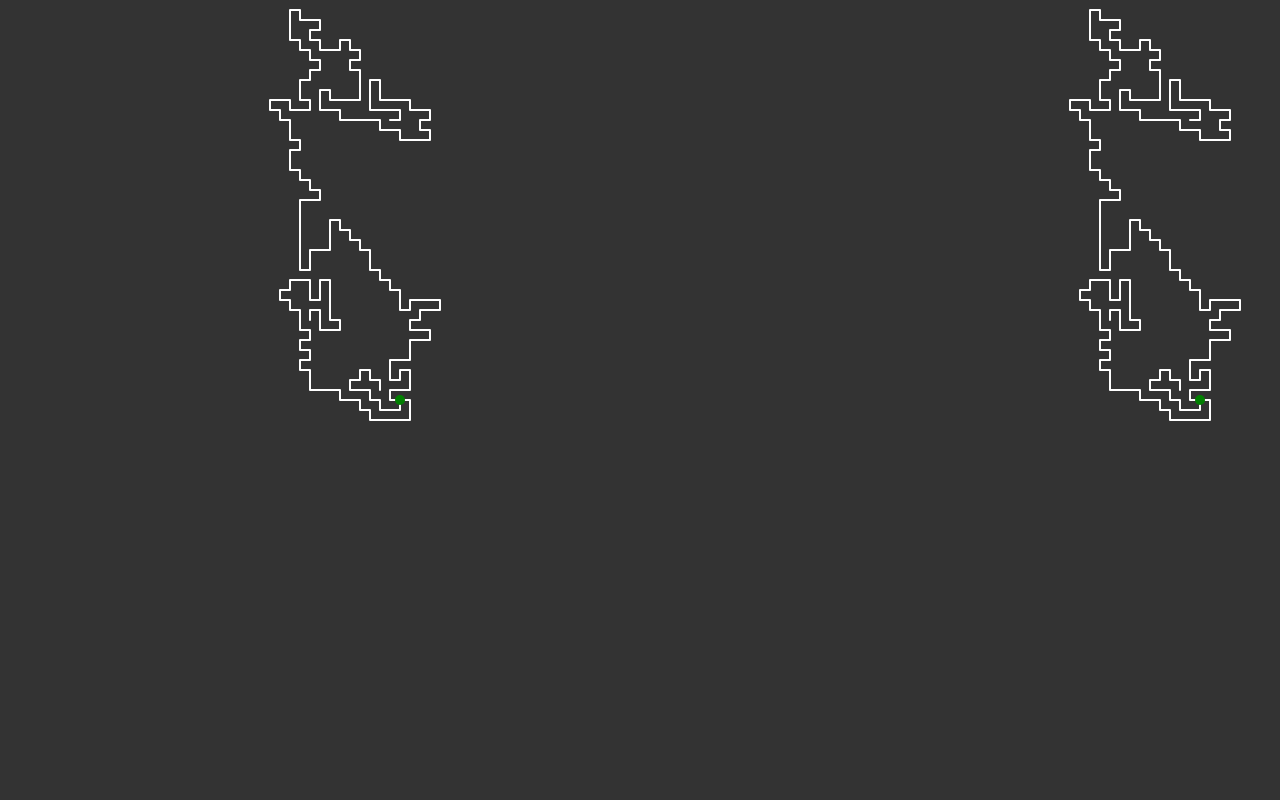
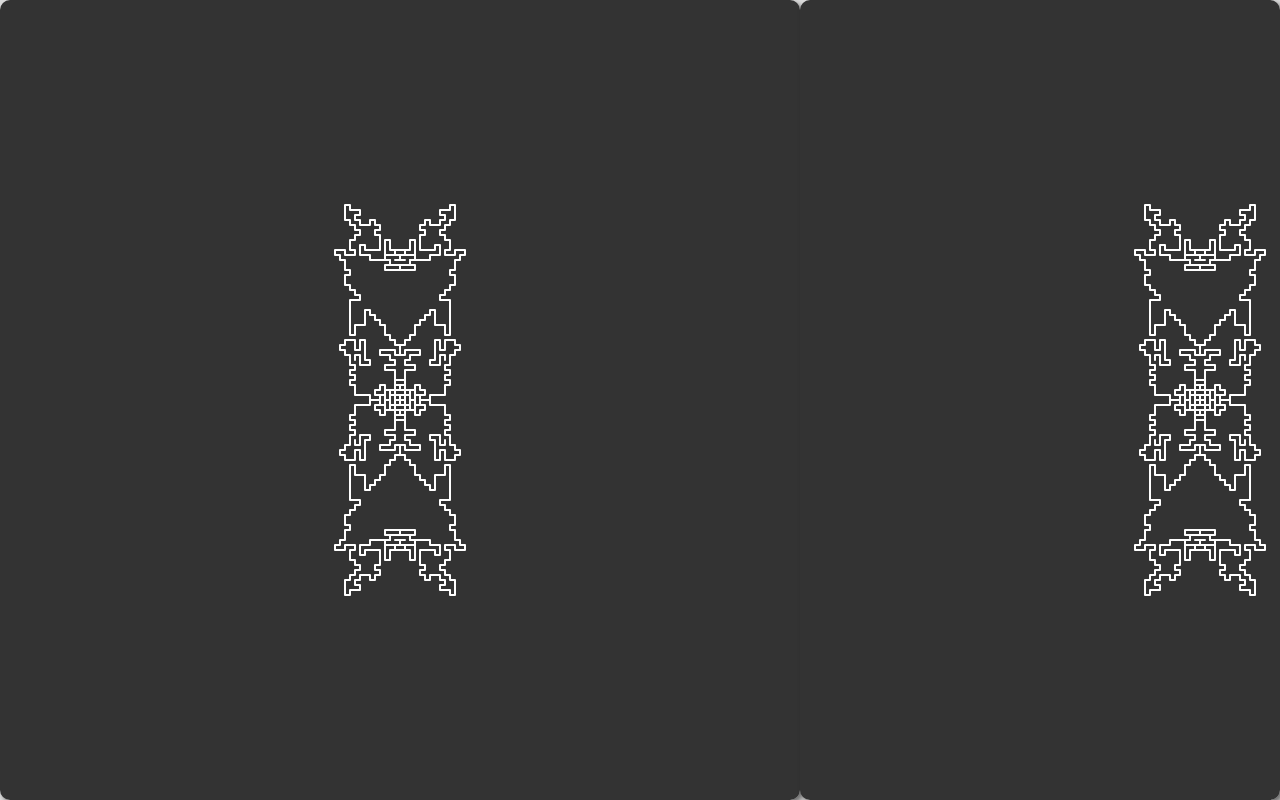
Before and after one commit to chrisdennett/borgflakes, a React (Create React App) app: page / in a window 1280 px wide. Built offline with nearby package versions, Linux system fonts and the light colour scheme.

Commit message:
Added topBottom and leftRight mirroring

```diff
--- a/src/components/BorgflakeCanvas/BorgflakeCanvas.js
+++ b/src/components/BorgflakeCanvas/BorgflakeCanvas.js
@@ -9,6 +9,8 @@ export default function BorgflakeCanvas({
   borgLines,
   lineColour,
   lineThickness,
+  drawCenterPt,
+  drawGrid,
 }) {
   const canvasRef = useRef(null);
 
@@ -24,11 +26,13 @@ export default function BorgflakeCanvas({
     ctx.fillStyle = bg;
     ctx.fillRect(0, 0, w, h);
 
-    for (let pt of gridPoints) {
-      ctx.beginPath();
-      ctx.fillStyle = "white";
-      ctx.arc(pt.x, pt.y, 2, 0, 2 * Math.PI);
-      ctx.fill();
+    if (drawGrid) {
+      for (let pt of gridPoints) {
+        ctx.beginPath();
+        ctx.fillStyle = "white";
+        ctx.arc(pt.x, pt.y, 1, 0, 2 * Math.PI);
+        ctx.fill();
+      }
     }
 
     // BORG LINES
@@ -36,18 +40,19 @@ export default function BorgflakeCanvas({
     ctx.lineJoin = "round";
     ctx.strokeStyle = lineColour;
     ctx.lineWidth = lineThickness;
-    for (let line of borgLines) {
-      const linePts = line;
 
-      ctx.beginPath();
-      ctx.moveTo(linePts[0].x, linePts[0].y);
-      for (let i = 1; i < linePts.length; i++) {
-        ctx.lineTo(linePts[i].x, linePts[i].y);
-      }
-      ctx.stroke();
-    }
+    drawLines(ctx, borgLines);
+    ctx.translate(w, 0);
+    ctx.scale(-1, 1);
+    drawLines(ctx, borgLines);
+    ctx.translate(0, h);
+    ctx.scale(1, -1);
+    drawLines(ctx, borgLines);
+    ctx.translate(w, 0);
+    ctx.scale(-1, 1);
+    drawLines(ctx, borgLines);
 
-    if (borgLines.length > 0) {
+    if (borgLines.length > 0 && drawCenterPt) {
       ctx.beginPath();
       ctx.fillStyle = "green";
       ctx.arc(borgLines[0][0].x, borgLines[0][0].y, 5, 0, 2 * Math.PI);
@@ -57,3 +62,16 @@ export default function BorgflakeCanvas({
 
   return <canvas ref={canvasRef} className={styles.borgflakeCanvas} />;
 }
+
+const drawLines = (ctx, borgLines) => {
+  for (let line of borgLines) {
+    const linePts = line;
+
+    ctx.beginPath();
+    ctx.moveTo(linePts[0].x, linePts[0].y);
+    for (let i = 1; i < linePts.length; i++) {
+      ctx.lineTo(linePts[i].x, linePts[i].y);
+    }
+    ctx.stroke();
+  }
+};
--- a/src/components/BorgflakeCanvas/BorgflakeCanvas.module.css
+++ b/src/components/BorgflakeCanvas/BorgflakeCanvas.module.css
@@ -1,3 +1,5 @@
 .borgflakeCanvas {
   line-height: 0;
+  border-radius: 10px;
+  box-shadow: 3px 3px 5px rgba(0, 0, 0, 0.5);
 }
--- a/src/components/BorgflakeGenerator/BorgflakeGenerator.js
+++ b/src/components/BorgflakeGenerator/BorgflakeGenerator.js
@@ -8,11 +8,11 @@ export default function BorgflakeGenerator() {
   const [gridPoints, setGridPoints] = useState([]);
   const [borgLines, setBorgLines] = useState([]);
   const [flakeSize] = useState({ w: 800, h: 800 });
-  const [cellSize] = useState(10);
+  const [cellSize] = useState(5);
 
   useEffect(() => {
     const pts = generateGridData({ ...flakeSize, cellSize });
-    // setGridPoints(pts);
+    setGridPoints(pts);
     const lines = generateBorglines({ gridPoints: pts });
     setBorgLines(lines);
   }, [flakeSize, cellSize]);
@@ -25,6 +25,10 @@ export default function BorgflakeGenerator() {
     borgLines,
     lineColour: "white",
     lineThickness: 2,
+    drawCenterPt: false,
+    drawGrid: false,
+    mirrorLeftRight: true,
+    mirrorTopBottom: true,
   };
 
   return (
--- a/src/components/BorgflakeSvg/BorgflakeSvg.js
+++ b/src/components/BorgflakeSvg/BorgflakeSvg.js
@@ -9,25 +9,49 @@ export default function BorgflakeSvg({
   borgLines,
   lineColour,
   lineThickness,
+  drawCenterPt,
+  drawGrid,
+  mirrorLeftRight,
+  mirrorTopBottom,
 }) {
   return (
-    <svg width={w} height={h} className={styles.BorgflakeSvg}>
+    <svg width={w} height={h} className={styles.borgflakeSvg}>
       <rect x={0} y={0} width={w} height={w} fill={bg} />;
-      {gridPoints.map((pt, i) => (
-        <circle key={i} fill="white" cx={pt.x} cy={pt.y} r={2} />
-      ))}
+      {drawGrid &&
+        gridPoints.map((pt, i) => (
+          <circle key={i} fill="white" cx={pt.x} cy={pt.y} r={1} />
+        ))}
       {borgLines.map((line, i) => (
-        <path
+        <g
           key={`line-${i}`}
           fill="none"
           strokeLinecap="round"
           strokeLinejoin="round"
           stroke={lineColour}
           strokeWidth={lineThickness}
-          d={makePath(line)}
-        />
+        >
+          <path d={makePath(line)} />
+
+          {mirrorLeftRight && (
+            <g transform={`translate(${w}, 0)  scale(-1, 1)`}>
+              <path d={makePath(line)} />
+            </g>
+          )}
+
+          {mirrorTopBottom && (
+            <g transform={`translate(0, ${h})  scale(1, -1)`}>
+              <path d={makePath(line)} />
+            </g>
+          )}
+
+          {mirrorLeftRight && mirrorTopBottom && (
+            <g transform={`translate(${w},${h})  scale(-1, -1)`}>
+              <path d={makePath(line)} />
+            </g>
+          )}
+        </g>
       ))}
-      {borgLines.length > 0 && (
+      {borgLines.length > 0 && drawCenterPt && (
         <circle
           fill="green"
           cx={borgLines[0][0].x}
--- a/src/components/BorgflakeSvg/BorgflakeSvg.module.css
+++ b/src/components/BorgflakeSvg/BorgflakeSvg.module.css
@@ -1,3 +1,6 @@
 .borgflakeSvg {
   padding: 0;
+  border-radius: 10px;
+  box-shadow: 3px 3px 5px rgba(0, 0, 0, 0.5);
+  max-width: 100%;
 }
--- a/src/utils/utils.js
+++ b/src/utils/utils.js
@@ -39,7 +39,6 @@ export function generateBorglines({ gridPoints }) {
 
   const lines = [];
   const middlePt = gridPoints.find((pt) => pt.isMiddlePt);
-  console.log("middlePt: ", middlePt);
 
   const startPt = middlePt; //pts[getRandomInt({ max: gridPoints.length })];
   let line = generateLine(startPt, gridPoints);
```
